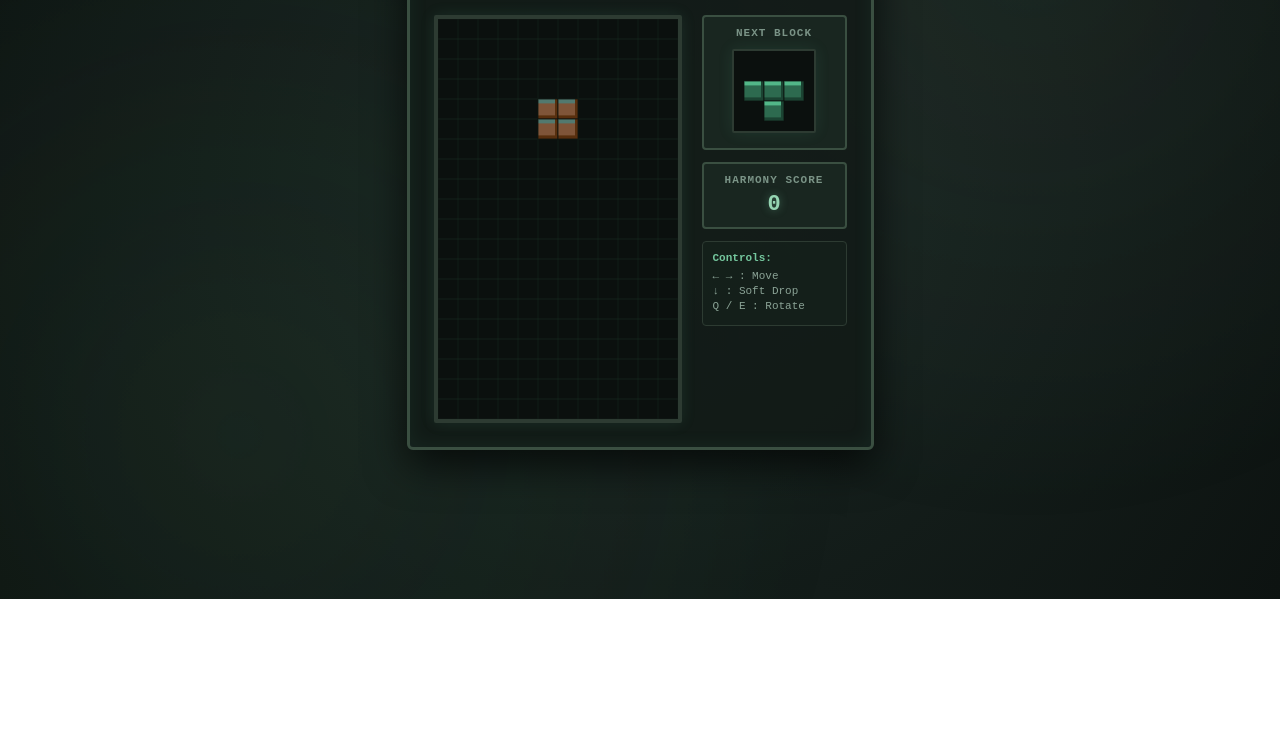
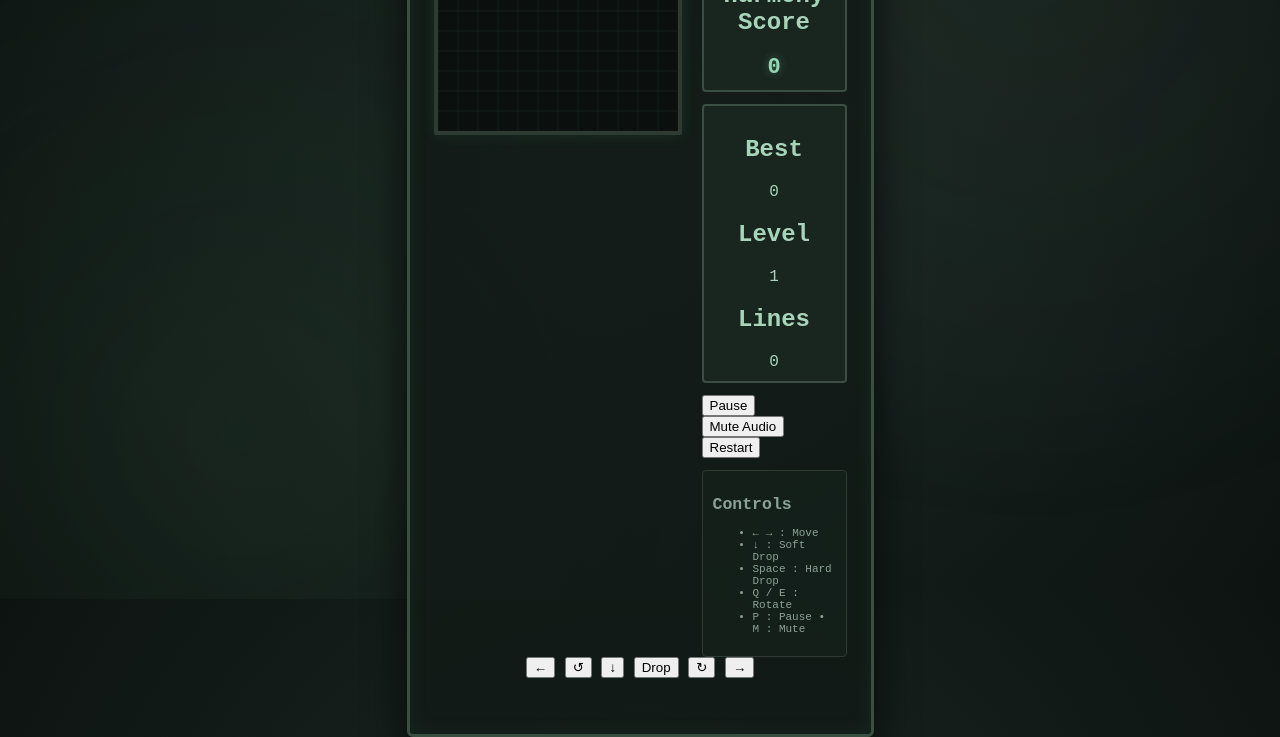
Before and after one commit to Sussy516/tet-sus, a plain HTML site: page index.html in a window 1280 px wide. Shown: the part 216-953 px from the top of the page. Before the commit the page ends 815 px from the top, so only its background shows below. Drawn offline with Linux system fonts and the light colour scheme.

Commit message:
feat(ui): add semantic landmarks, HUD stats, and touch controls

```diff
--- a/index.html
+++ b/index.html
@@ -2,42 +2,97 @@
 <html lang="en">
 <head>
   <meta charset="UTF-8">
+  <meta name="viewport" content="width=device-width, initial-scale=1.0">
   <title>Tet-sus: Earth Kingdom</title>
   <link rel="stylesheet" href="style.css">
 </head>
 <body>
-  <div class="fog-layer"></div>
-  <div class="seismic-overlay" id="seismicOverlay"></div>
+  <div class="fog-layer" aria-hidden="true"></div>
+  <div class="seismic-overlay" id="seismicOverlay" aria-hidden="true"></div>
 
-  <div class="game-wrapper">
-    <header>
+  <div class="page-shell">
+    <header class="site-header">
       <h1>TET-SUS</h1>
-      <p class="subtitle">Earth Kingdom • Seismic Sense</p>
+      <p class="subtitle">Earth Kingdom &bull; Seismic Sense</p>
     </header>
 
+    <main class="game-wrapper">
       <div class="game-container">
-      <canvas id="tetris" width="240" height="400"></canvas>
+        <div class="board-stage">
+          <canvas
+            id="tetris"
+            width="240"
+            height="400"
+            role="img"
+            aria-label="Tet-sus game board"
+          ></canvas>
+          <div class="pause-banner" id="pauseBanner" hidden>PAUSED</div>
+        </div>
 
-      <div class="info-panel">
+        <aside class="info-panel" aria-label="Game status and controls">
           <div class="stat-box">
-          <h3>Next Block</h3>
-          <canvas id="nextPiece" width="80" height="80"></canvas>
+            <h2>Next Block</h2>
+            <canvas
+              id="nextPiece"
+              width="80"
+              height="80"
+              role="img"
+              aria-label="Next Tetris piece preview"
+            ></canvas>
           </div>
 
           <div class="stat-box">
-          <h3>Harmony Score</h3>
-          <span id="score">0</span>
+            <h2>Harmony Score</h2>
+            <span id="score" class="stat-value">0</span>
           </div>
 
-        <div class="controls-hint">
-          <h4>Controls:</h4>
-          <p>← → : Move</p>
-          <p>↓ : Soft Drop</p>
-          <p>Q / E : Rotate</p>
+          <div class="stat-box stat-grid">
+            <div>
+              <h2>Best</h2>
+              <span id="bestScore" class="stat-subvalue">0</span>
+            </div>
+            <div>
+              <h2>Level</h2>
+              <span id="level" class="stat-subvalue">1</span>
+            </div>
+            <div>
+              <h2>Lines</h2>
+              <span id="lines" class="stat-subvalue">0</span>
             </div>
           </div>
+
+          <div class="action-buttons">
+            <button type="button" id="pauseBtn" class="ctrl-btn">Pause</button>
+            <button type="button" id="muteBtn" class="ctrl-btn" aria-pressed="false">Mute Audio</button>
+            <button type="button" id="restartBtn" class="ctrl-btn">Restart</button>
           </div>
+
+          <section class="controls-hint" aria-labelledby="controls-heading">
+            <h2 id="controls-heading">Controls</h2>
+            <ul class="controls-list">
+              <li><kbd>&larr;</kbd> <kbd>&rarr;</kbd> : Move</li>
+              <li><kbd>&darr;</kbd> : Soft Drop</li>
+              <li><kbd>Space</kbd> : Hard Drop</li>
+              <li><kbd>Q</kbd> / <kbd>E</kbd> : Rotate</li>
+              <li><kbd>P</kbd> : Pause &bull; <kbd>M</kbd> : Mute</li>
+            </ul>
+          </section>
+        </aside>
       </div>
+
+      <div class="touch-controls" role="group" aria-label="Touch game controls">
+        <button type="button" class="touch-btn" data-action="left" aria-label="Move left">&larr;</button>
+        <button type="button" class="touch-btn" data-action="rotate-left" aria-label="Rotate left">&#8634;</button>
+        <button type="button" class="touch-btn" data-action="down" aria-label="Soft drop">&darr;</button>
+        <button type="button" class="touch-btn" data-action="hard-drop" aria-label="Hard drop">Drop</button>
+        <button type="button" class="touch-btn" data-action="rotate-right" aria-label="Rotate right">&#8635;</button>
+        <button type="button" class="touch-btn" data-action="right" aria-label="Move right">&rarr;</button>
+      </div>
+
+      <p id="statusAnnouncer" class="visually-hidden" aria-live="polite"></p>
+    </main>
+  </div>
+
   <script src="script.js"></script>
 </body>
 </html>
```
Lines whose indentation alone changed are shown as unchanged.
